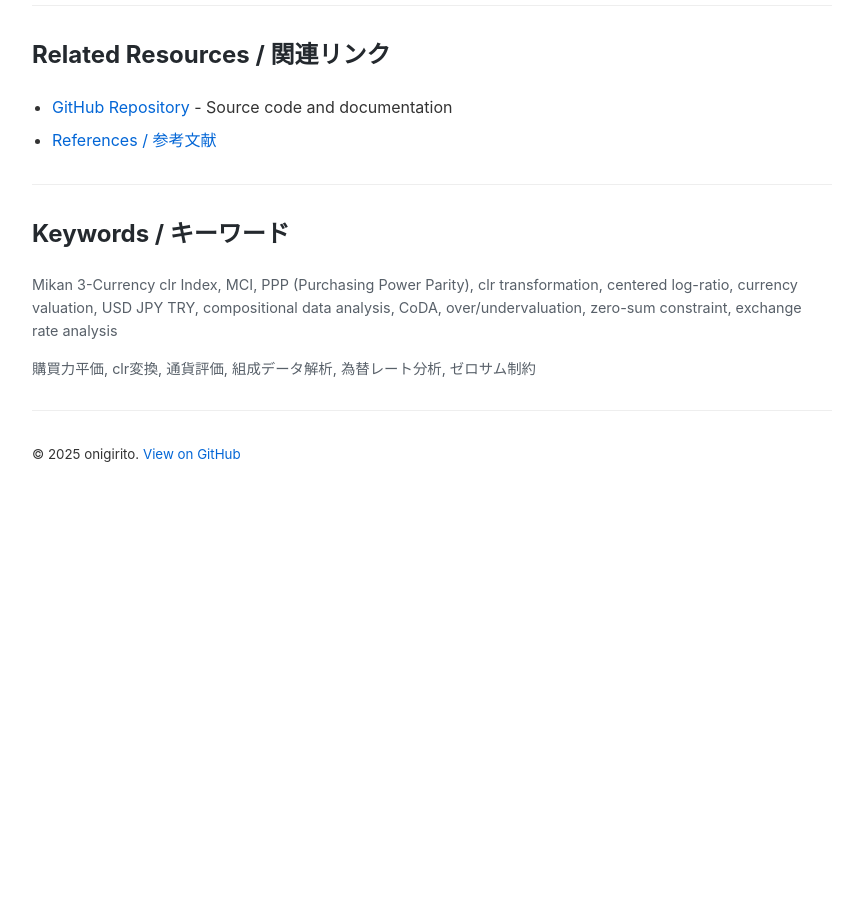
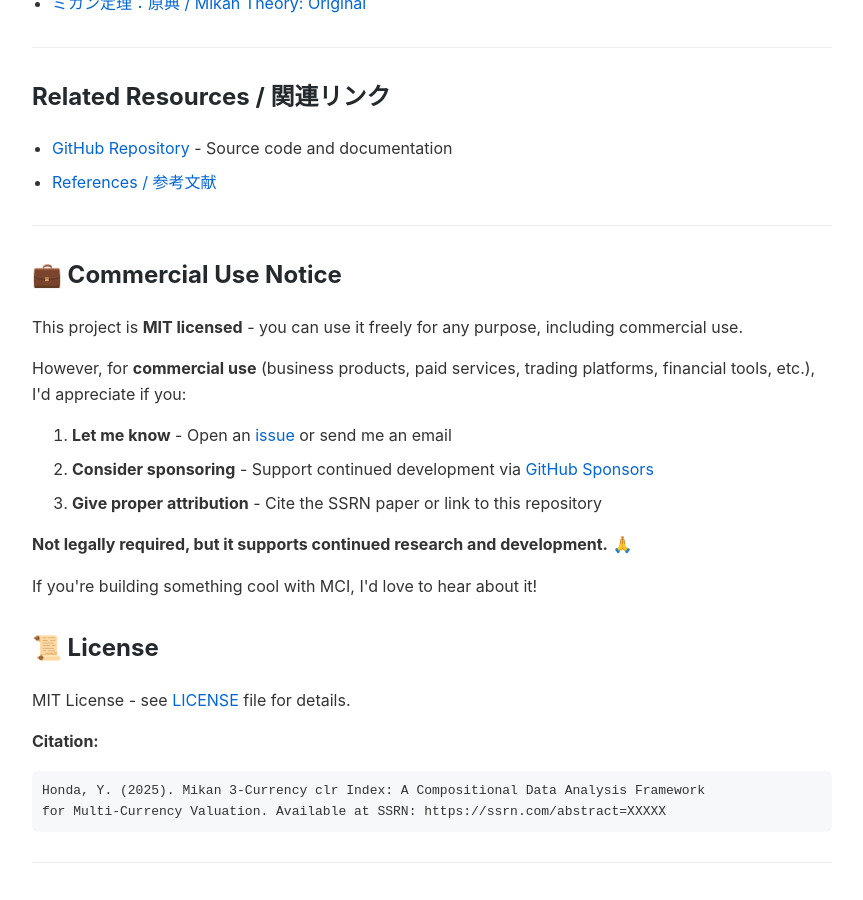
Before and after one commit to onigirito/MCI_Mikan-3-Currency-clr-Index_, a Jekyll site: the page docs/index.html, which Jekyll copies as it is, in a window 1280 px wide and 900 px high, scrolled down 1409 px. Shown: the whole window, without its empty margins (208-1071 px from the left). Built offline with Jekyll 4.4.1, drawn with Linux system fonts in a browser that asks for light colours; before the commit the page ends 1911 px from its top, so only the background shows below that; some of the changed text lies outside the part shown.

Commit message:
Add commercial use notice and SSRN link to GitHub Pages
- Add SSRN paper link in Paper section
- Add Commercial Use Notice section with MIT license clarification
- Add License section with citation format
- Ensure GitHub Pages visitors see the same licensing info as README

```diff
--- a/docs/index.html
+++ b/docs/index.html
@@ -110,6 +110,7 @@
 
         <section>
             <h2>Paper / 論文</h2>
+            <p><strong>SSRN:</strong> <a href="https://ssrn.com/abstract=XXXXX">https://ssrn.com/abstract=XXXXX</a> <em>(Update with your SSRN link)</em></p>
             <ul>
                 <li><a href="FULL_PAPER_CORRECTED">全文（日本語）/ Full Paper (Japanese)</a></li>
                 <li><a href="FULL_PAPER_EN">Full Paper (English)</a></li>
@@ -157,6 +158,29 @@
         <hr>
 
         <section>
+            <h2>💼 Commercial Use Notice</h2>
+            <p>This project is <strong>MIT licensed</strong> - you can use it freely for any purpose, including commercial use.</p>
+            <p>However, for <strong>commercial use</strong> (business products, paid services, trading platforms, financial tools, etc.), I'd appreciate if you:</p>
+            <ol>
+                <li><strong>Let me know</strong> - Open an <a href="https://github.com/onigirito/MCI_Mikan-3-Currency-clr-Index_/issues">issue</a> or send me an email</li>
+                <li><strong>Consider sponsoring</strong> - Support continued development via <a href="https://github.com/sponsors/onigirito">GitHub Sponsors</a></li>
+                <li><strong>Give proper attribution</strong> - Cite the SSRN paper or link to this repository</li>
+            </ol>
+            <p><strong>Not legally required, but it supports continued research and development.</strong> 🙏</p>
+            <p>If you're building something cool with MCI, I'd love to hear about it!</p>
+        </section>
+
+        <section>
+            <h2>📜 License</h2>
+            <p>MIT License - see <a href="https://github.com/onigirito/MCI_Mikan-3-Currency-clr-Index_/blob/main/LICENSE">LICENSE</a> file for details.</p>
+            <p><strong>Citation:</strong></p>
+            <pre style="background: #f6f8fa; padding: 10px; border-radius: 6px; overflow-x: auto;">Honda, Y. (2025). Mikan 3-Currency clr Index: A Compositional Data Analysis Framework
+for Multi-Currency Valuation. Available at SSRN: https://ssrn.com/abstract=XXXXX</pre>
+        </section>
+
+        <hr>
+
+        <section>
             <h2>Keywords / キーワード</h2>
             <p class="keywords">
                 Mikan 3-Currency clr Index, MCI, PPP (Purchasing Power Parity), clr transformation, centered log-ratio, currency valuation, USD JPY TRY, compositional data analysis, CoDA, over/undervaluation, zero-sum constraint, exchange rate analysis
```
